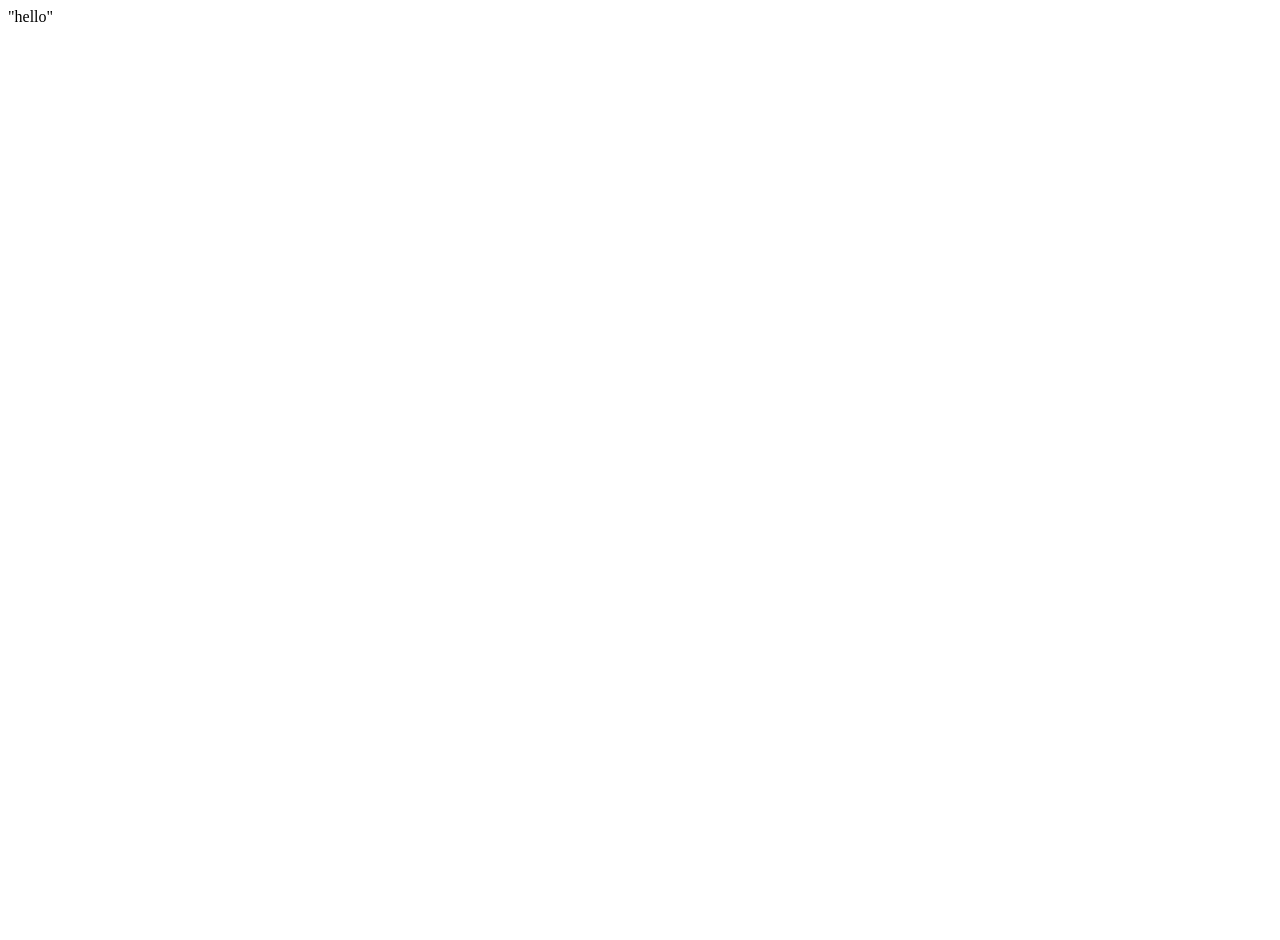
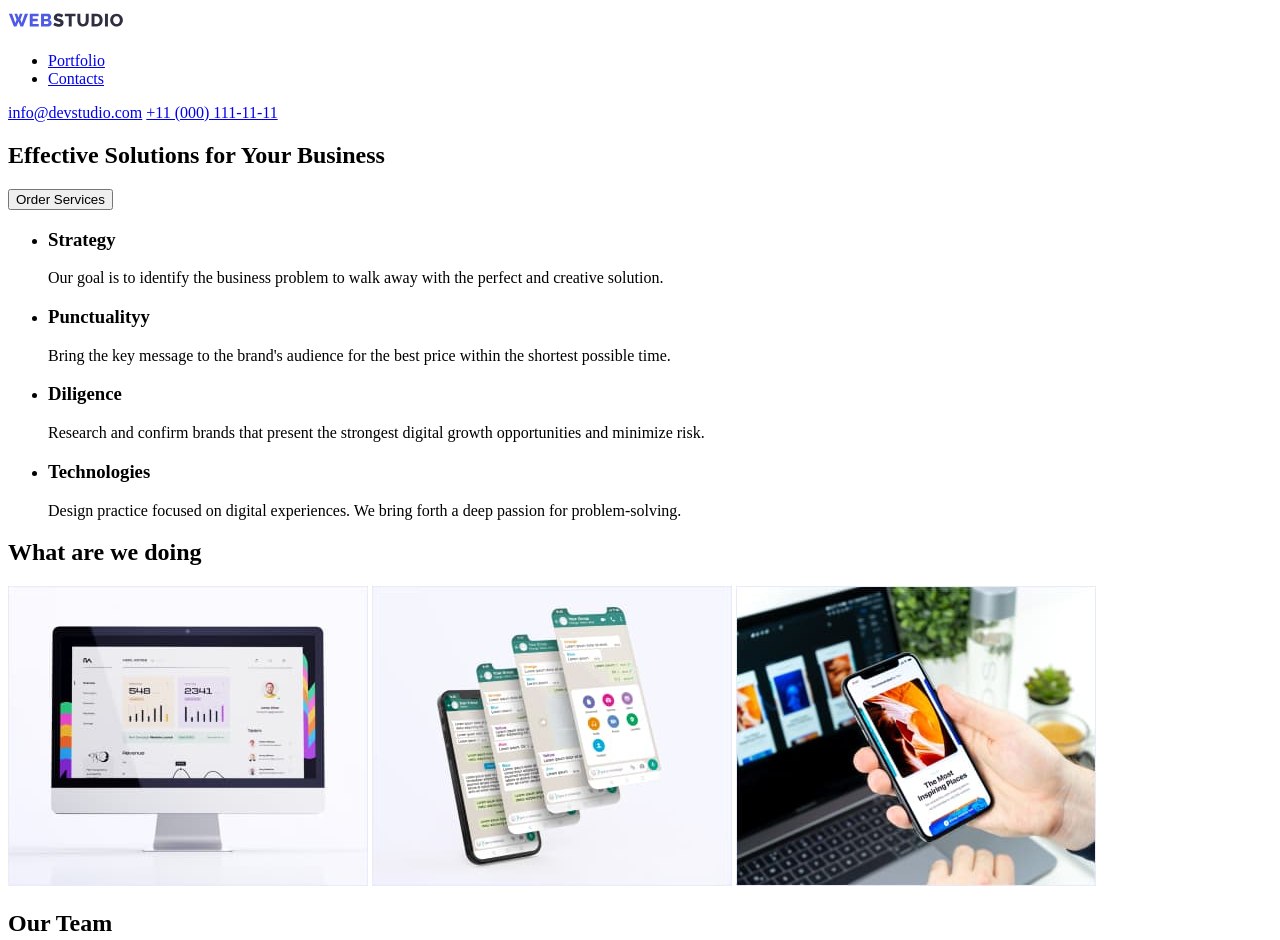
Before and after one commit to averillamarby/goit-markup-hw-01, a plain HTML site: page index.html in a window 1280 px wide. Shown: the top 940 px of the page. Before the commit the page ends 800 px from the top, so only its background shows below. Drawn offline with Linux system fonts and the light colour scheme.

Commit message:
goit-markup-hw-01

```diff
--- a/index.html
+++ b/index.html
@@ -3,9 +3,102 @@
 <head>
     <meta charset="UTF-8">
     <meta name="viewport" content="width=device-width, initial-scale=1.0">
-    <title>Document</title>
+    <title>goit-markup-hw-01</title>
 </head>
 <body>
-    "hello"
+    <!-- Header -->
+    <header>
+        <a href="./index.html">
+            <img src="./images/Logo-1.svg" alt="Logo-1">
+        </a>
+
+
+        <!-- Navigation Bar -->
+        <nav>
+            <ul>
+                <li><a href="#">Portfolio</a></li>
+                <li><a href="#">Contacts</a></li>
+
+            </ul>
+        </nav>
+        <a href="mailtpo=info@devstudio.com">info@devstudio.com</a>
+        <a href="tel:+11(000)1111111">+11 (000) 111-11-11</a>
+
+    </header>
+
+    <!-- Main Page -->
+    <main>
+        <!-- Hero Image -->
+        <section>
+            <h1>Effective Solutions for Your Business</h1>
+            <button type="button">Order Services</button>
+        </section>
+
+        <!-- Section 1 -->
+        <section>
+            <ul>
+                <li>
+                    <h3>Strategy</h3>
+                    <p>Our goal is to identify the business problem to walk away with the perfect and creative solution.</p>
+                </li>
+            </ul>
+        </section>
+        <section>
+            <ul>
+                <li>
+                    <h3>Punctualityy</h3>
+                    <p>Bring the key message to the brand's audience for the best price within the shortest possible time.</p>
+                </li>
+            </ul>
+        </section>
+        <section>
+            <ul>
+                <li>
+                    <h3>Diligence</h3>
+                    <p>Research and confirm brands that present the strongest digital growth opportunities and minimize risk.</p>
+                </li>
+            </ul>
+        </section>
+        <section>
+            <ul>
+                <li>
+                    <h3>Technologies</h3>
+                    <p>Design practice focused on digital experiences. We bring forth a deep passion for problem-solving.</p>
+                </li>
+            </ul>
+        </section>
+
+
+        <!-- Section 2 -->
+        <section>
+            <h2>What are we doing</h2>
+        <img src="./images/what-we-do-img-1.jpg" alt="what-we-do-img-1" width= 360 />
+
+        <img src="./images/what-we-do-img-2.jpg" alt="what-we-do-img-2" width= 360 />
+        <img src="./images/what-we-do-img-3.jpg" alt="what-we-do-img-3" width= 360 />
+        </section>
+
+        <!-- Section 3 -->
+        <section>
+            <h2>Our Team</h2>
+        </section>
+        <img src="./images/our-team-img-1.jpg" alt="our-team-img-1" width= 264 />
+        <p>Tom Ford <br>Frontend Developer</p>
+        <img src="./images/our-team-img-2.jpg" alt="our-team-img-2" width= 264 />
+        <p>Mark Guerrero <br>Product Designer</p>
+        <img src="./images/our-team-img-3.jpg" alt="our-team-img-3" width= 264 />
+        <p>Camila Garcia <br> Marketing</p>
+        <img src="./images/our-team-img-4.jpg" alt="our-team-img-4" width= 264 />
+        <p>Daniel Wilson <br>UI Designer</p>
+
+
+
+    </main>
+    <!-- footer -->
+    <footer>
+        <a href="./index.html">
+            <img src="./images/Logo-2.svg" alt="Logo-2"></a>
+        <p>Increase the flow of customers and for your business with digital & growth solutions.</p>
+    </footer>
 </body>
 </html>
```
Also changed, not shown: images/Logo-1.svg (added), images/Logo-2.svg (added), images/our-team-img-1.jpg (added), images/our-team-img-2.jpg (added), images/our-team-img-3.jpg (added), images/our-team-img-4.jpg (added), images/what-we-do-img-1.jpg (added), images/what-we-do-img-2.jpg (added), images/what-we-do-img-3.jpg (added).
